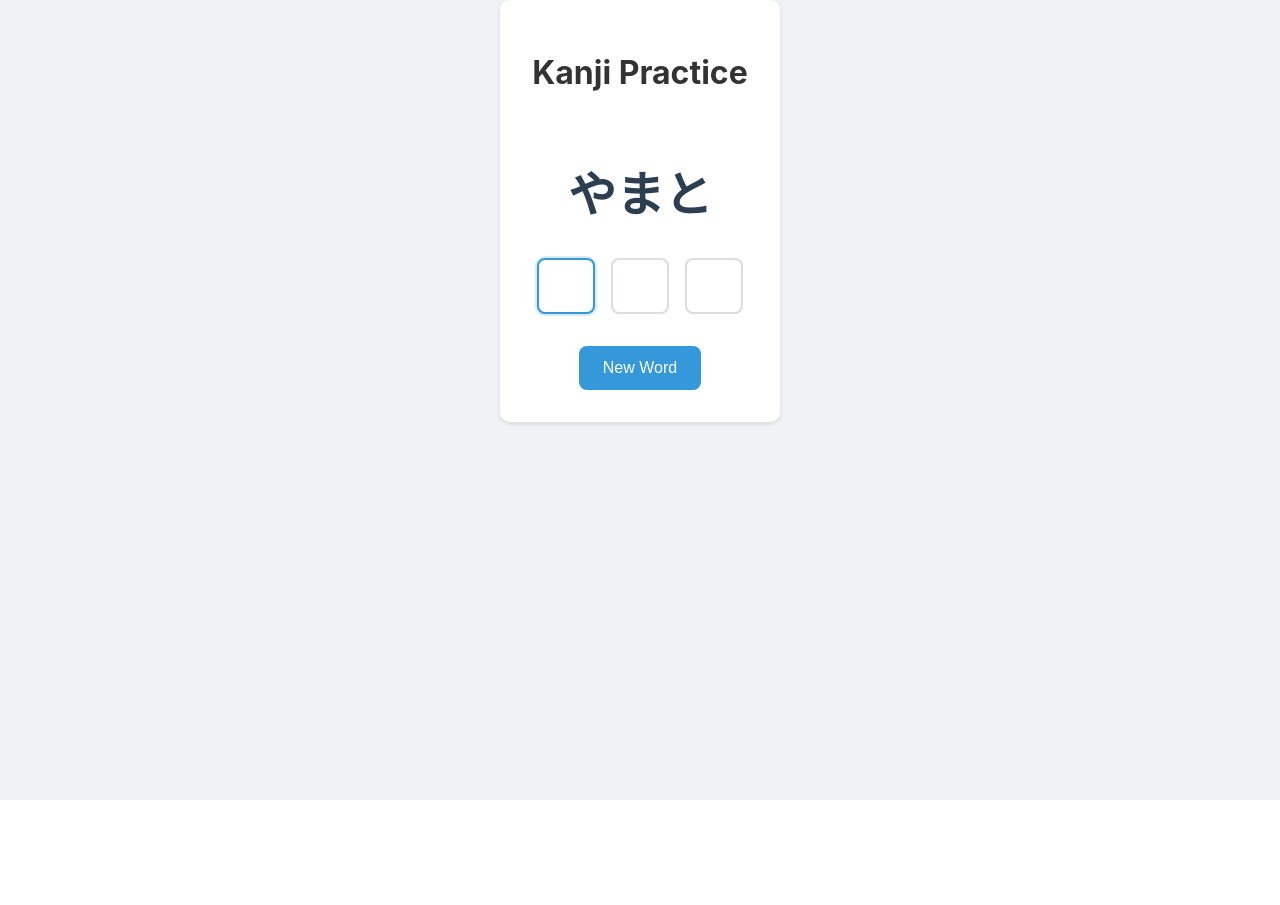
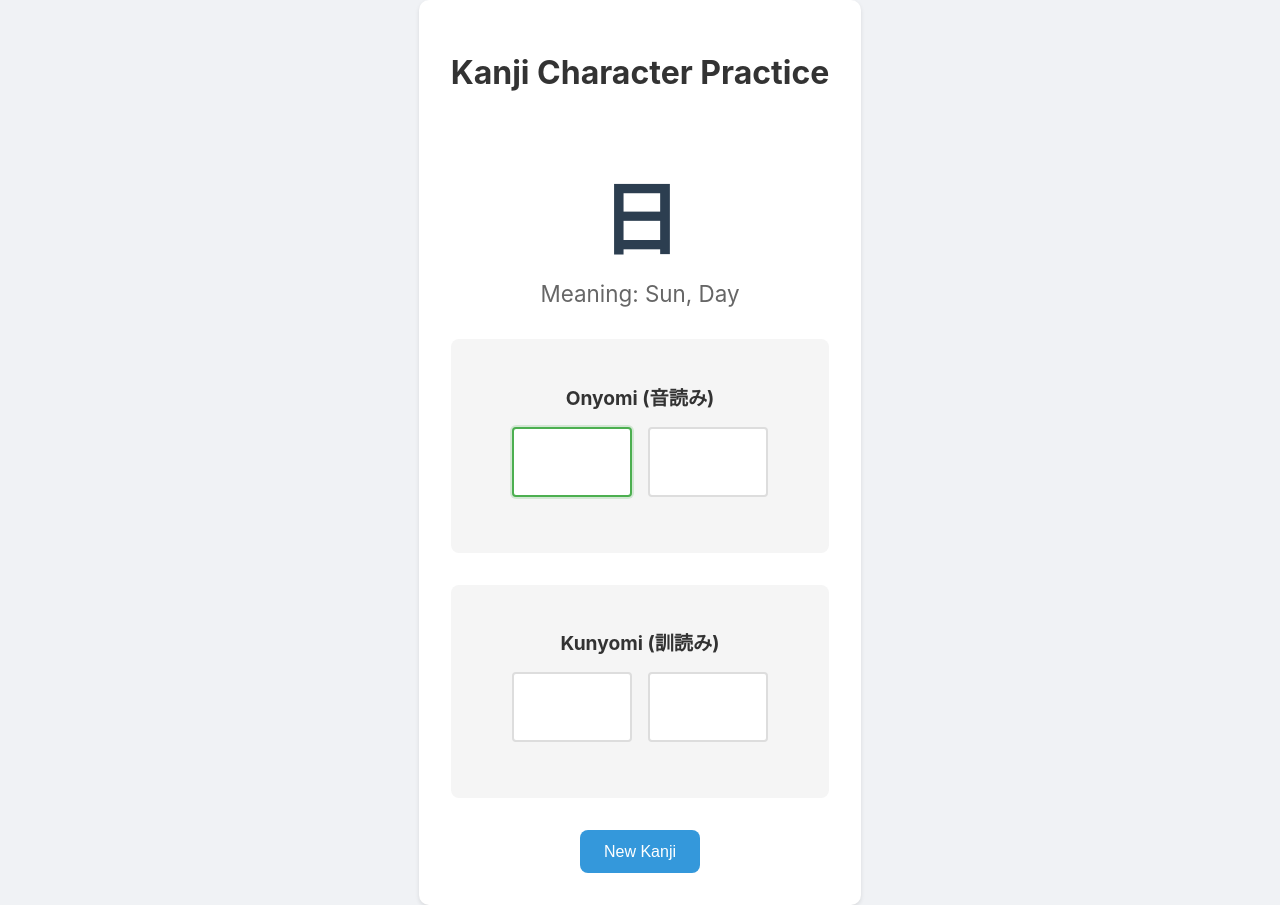
Before and after one commit to DanteB918/japanese-practice, a React (Create React App) app: page /reading-practice/kanji-chars in a window 1280 px wide. Before the commit the page ends 800 px from the top, so only its background shows below. Built offline with nearby package versions, Linux system fonts and the light colour scheme.

Commit message:
Add Kanji Character practice

```diff
--- a/src/App.css
+++ b/src/App.css
@@ -199,3 +199,76 @@ button:hover {
 .back-button:hover {
   color: #45a049;
 }
+
+.readings-container {
+  display: flex;
+  flex-direction: column;
+  gap: 2rem;
+  margin: 2rem 0;
+}
+
+.reading-section {
+  background-color: #f5f5f5;
+  padding: 1.5rem;
+  border-radius: 8px;
+}
+
+.reading-section h3 {
+  margin-bottom: 1rem;
+  color: #333;
+  font-size: 1.2rem;
+}
+
+.kanji-display {
+  text-align: center;
+  margin-bottom: 2rem;
+}
+
+.kanji-display h2 {
+  font-size: 5rem;
+  margin-bottom: 0.5rem;
+}
+
+.kanji-meaning {
+  font-size: 1.4rem;
+  color: #666;
+  margin-top: 0.5rem;
+}
+
+.onyomi-inputs,
+.kunyomi-inputs {
+  display: flex;
+  gap: 1rem;
+  justify-content: center;
+  flex-wrap: wrap;
+}
+
+.onyomi-inputs input,
+.kunyomi-inputs input {
+  width: 100px;
+  padding: 0.5rem;
+  font-size: 1.1rem;
+  text-align: center;
+  border: 2px solid #ddd;
+  border-radius: 4px;
+  transition: all 0.3s ease;
+}
+
+.onyomi-inputs input:focus,
+.kunyomi-inputs input:focus {
+  border-color: #4CAF50;
+  outline: none;
+  box-shadow: 0 0 0 2px rgba(76, 175, 80, 0.2);
+}
+
+.onyomi-inputs input.correct,
+.kunyomi-inputs input.correct {
+  border-color: #4CAF50;
+  background-color: rgba(76, 175, 80, 0.1);
+}
+
+.onyomi-inputs input.incorrect,
+.kunyomi-inputs input.incorrect {
+  border-color: #e74c3c;
+  background-color: rgba(231, 76, 60, 0.1);
+}
--- a/src/App.js
+++ b/src/App.js
@@ -2,6 +2,7 @@ import React from 'react';
 import { BrowserRouter as Router, Routes, Route, Link } from 'react-router-dom';
 import ReadingPractice from './components/ReadingPractice';
 import ReadingSelection from './components/ReadingSelection';
+import KanjiCharacterPractice from './components/KanjiCharacterPractice';
 import './App.css';
 
 function Home() {
@@ -24,7 +25,10 @@ function App() {
         <Routes>
           <Route path="/" element={<Home />} />
           <Route path="/reading-practice" element={<ReadingSelection />} />
-          <Route path="/reading-practice/:system" element={<ReadingPractice />} />
+          <Route path="/reading-practice/hiragana" element={<ReadingPractice />} />
+          <Route path="/reading-practice/katakana" element={<ReadingPractice />} />
+          <Route path="/reading-practice/kanji-words" element={<ReadingPractice />} />
+          <Route path="/reading-practice/kanji-chars" element={<KanjiCharacterPractice />} />
         </Routes>
       </div>
     </Router>
--- /dev/null
+++ b/src/components/KanjiCharacterPractice.js
@@ -0,0 +1,139 @@
+import React, { useState, useEffect } from 'react';
+import { kanjiCharacters } from '../data/words';
+
+function KanjiCharacterPractice() {
+  const [currentKanji, setCurrentKanji] = useState(null);
+  const [onyomiInput, setOnyomiInput] = useState([]);
+  const [kunyomiInput, setKunyomiInput] = useState([]);
+  const [isCorrect, setIsCorrect] = useState({ onyomi: null, kunyomi: null });
+
+  useEffect(() => {
+    getNewKanji();
+  }, []);
+
+  const getNewKanji = () => {
+    const randomIndex = Math.floor(Math.random() * kanjiCharacters.length);
+    const kanji = kanjiCharacters[randomIndex];
+    setCurrentKanji(kanji);
+    setOnyomiInput(new Array(kanji.onyomi.length).fill(''));
+    setKunyomiInput(new Array(kanji.kunyomi.length).fill(''));
+    setIsCorrect({ onyomi: null, kunyomi: null });
+
+    // Focus first Onyomi input
+    setTimeout(() => {
+      const firstInput = document.querySelector('.onyomi-inputs input');
+      if (firstInput) {
+        firstInput.focus();
+      }
+    }, 10);
+  };
+
+  const handleInputChange = (type, index, value) => {
+    const newInput = type === 'onyomi'
+      ? [...onyomiInput]
+      : [...kunyomiInput];
+    newInput[index] = value.toLowerCase();
+
+    if (type === 'onyomi') {
+      setOnyomiInput(newInput);
+      checkOnyomi(newInput);
+    } else {
+      setKunyomiInput(newInput);
+      checkKunyomi(newInput);
+    }
+  };
+
+  const checkOnyomi = (input) => {
+    if (input.every(val => val !== '')) {
+      const correct = input.every((val, i) =>
+        val === currentKanji.onyomi[i]
+      );
+      setIsCorrect(prev => ({ ...prev, onyomi: correct }));
+    }
+  };
+
+  const checkKunyomi = (input) => {
+    if (input.every(val => val !== '')) {
+      const correct = input.every((val, i) =>
+        val === currentKanji.kunyomi[i]
+      );
+      setIsCorrect(prev => ({ ...prev, kunyomi: correct }));
+    }
+  };
+
+  const allCorrect = isCorrect.onyomi && isCorrect.kunyomi;
+
+  useEffect(() => {
+    if (allCorrect) {
+      setTimeout(() => {
+        getNewKanji();
+      }, 1000);
+    }
+  }, [allCorrect]);
+
+  if (!currentKanji) return <div>Loading...</div>;
+
+  return (
+    <div className="reading-practice">
+      <div className="container">
+        <div className="header">
+          <h1>Kanji Character Practice</h1>
+        </div>
+        <div className="kanji-display">
+          <h2>{currentKanji.kanji}</h2>
+          <p className="kanji-meaning">Meaning: {currentKanji.meaning}</p>
+        </div>
+        <div className="readings-container">
+          <div className="reading-section">
+            <h3>Onyomi (音読み)</h3>
+            <div className="onyomi-inputs input-container">
+              {currentKanji.onyomi.map((reading, index) => (
+                <input
+                  key={`onyomi-${index}`}
+                  type="text"
+                  value={onyomiInput[index]}
+                  onChange={(e) => handleInputChange('onyomi', index, e.target.value)}
+                  className={
+                    onyomiInput[index] && (
+                      onyomiInput[index] === currentKanji.onyomi[index]
+                        ? 'correct'
+                        : 'incorrect'
+                    )
+                  }
+                />
+              ))}
+            </div>
+          </div>
+          <div className="reading-section">
+            <h3>Kunyomi (訓読み)</h3>
+            <div className="kunyomi-inputs input-container">
+              {currentKanji.kunyomi.map((reading, index) => (
+                <input
+                  key={`kunyomi-${index}`}
+                  type="text"
+                  value={kunyomiInput[index]}
+                  onChange={(e) => handleInputChange('kunyomi', index, e.target.value)}
+                  className={
+                    kunyomiInput[index] && (
+                      kunyomiInput[index] === currentKanji.kunyomi[index]
+                        ? 'correct'
+                        : 'incorrect'
+                    )
+                  }
+                />
+              ))}
+            </div>
+          </div>
+        </div>
+        {(isCorrect.onyomi !== null || isCorrect.kunyomi !== null) && (
+          <div className="feedback">
+            {allCorrect ? 'Perfect! All readings correct!' : 'Keep trying!'}
+          </div>
+        )}
+        <button onClick={getNewKanji}>New Kanji</button>
+      </div>
+    </div>
+  );
+}
+
+export default KanjiCharacterPractice;
--- a/src/components/ReadingPractice.js
+++ b/src/components/ReadingPractice.js
@@ -14,10 +14,23 @@ function ReadingPractice() {
         return hiraganaWords;
       case 'katakana':
         return katakanaWords;
-      case 'kanji':
+      case 'kanji-words':
         return kanjiWords;
       default:
         return hiraganaWords;
+    }
+  };
+
+  const getSystemTitle = () => {
+    switch (system) {
+      case 'hiragana':
+        return 'Hiragana';
+      case 'katakana':
+        return 'Katakana';
+      case 'kanji-words':
+        return 'Kanji Words';
+      default:
+        return 'Reading';
     }
   };
 
@@ -79,11 +92,11 @@ function ReadingPractice() {
     <div className="reading-practice">
       <div className="container">
         <div className="header">
-          <h1>{system === 'hiragana' ? 'Hiragana' : system === 'katakana' ? 'Katakana' : 'Kanji'} Practice</h1>
+          <h1>{getSystemTitle()} Practice</h1>
         </div>
         <div className="word-display">
           <h2>{currentWord.word}</h2>
-          {system === 'kanji' && currentWord.meaning && (
+          {system === 'kanji-words' && currentWord.meaning && (
             <p className="word-meaning">Meaning: {currentWord.meaning}</p>
           )}
         </div>
--- a/src/components/ReadingSelection.js
+++ b/src/components/ReadingSelection.js
@@ -12,8 +12,11 @@ function ReadingSelection() {
         <Link to="/reading-practice/katakana" className="selection-button">
           Katakana Practice
         </Link>
-        <Link to="/reading-practice/kanji" className="selection-button">
-          Kanji Practice
+        <Link to="/reading-practice/kanji-words" className="selection-button">
+          Kanji Words Practice
+        </Link>
+        <Link to="/reading-practice/kanji-chars" className="selection-button">
+          Kanji Characters Practice
         </Link>
       </div>
     </div>
--- a/src/data/words.js
+++ b/src/data/words.js
@@ -21,3 +21,36 @@ export const kanjiWords = [
   { word: '水曜日', romaji: ['sui', 'you', 'bi'], meaning: 'Wednesday' },
   { word: '図書館', romaji: ['to', 'sho', 'kan'], meaning: 'Library' },
 ];
+
+export const kanjiCharacters = [
+  {
+    kanji: '日',
+    meaning: 'Sun, Day',
+    onyomi: ['nichi', 'jitsu'],
+    kunyomi: ['hi', 'ka'],
+  },
+  {
+    kanji: '月',
+    meaning: 'Moon, Month',
+    onyomi: ['getsu', 'gatsu'],
+    kunyomi: ['tsuki'],
+  },
+  {
+    kanji: '火',
+    meaning: 'Fire',
+    onyomi: ['ka'],
+    kunyomi: ['hi'],
+  },
+  {
+    kanji: '水',
+    meaning: 'Water',
+    onyomi: ['sui'],
+    kunyomi: ['mizu'],
+  },
+  {
+    kanji: '木',
+    meaning: 'Tree, Wood',
+    onyomi: ['moku', 'boku'],
+    kunyomi: ['ki'],
+  },
+];
```
